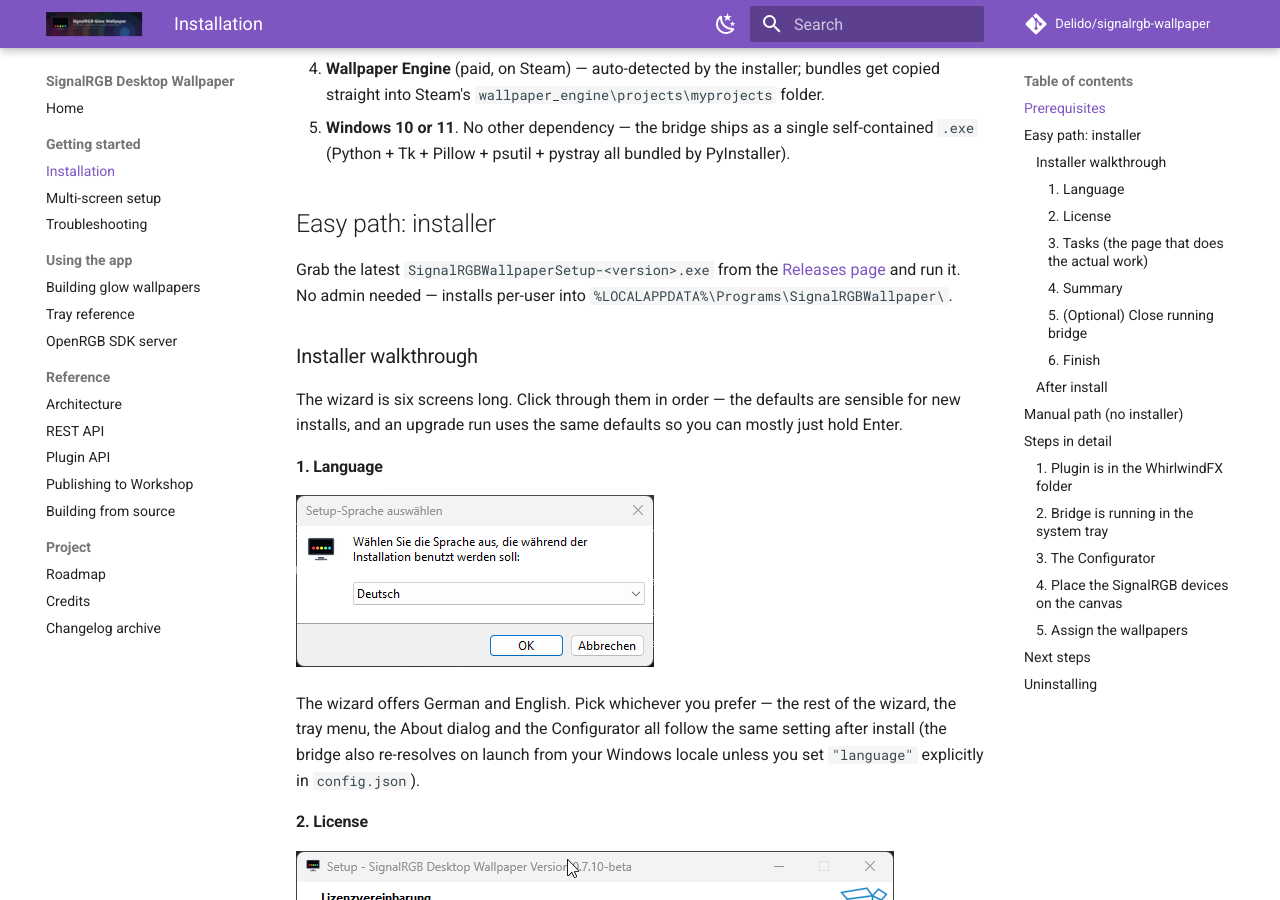
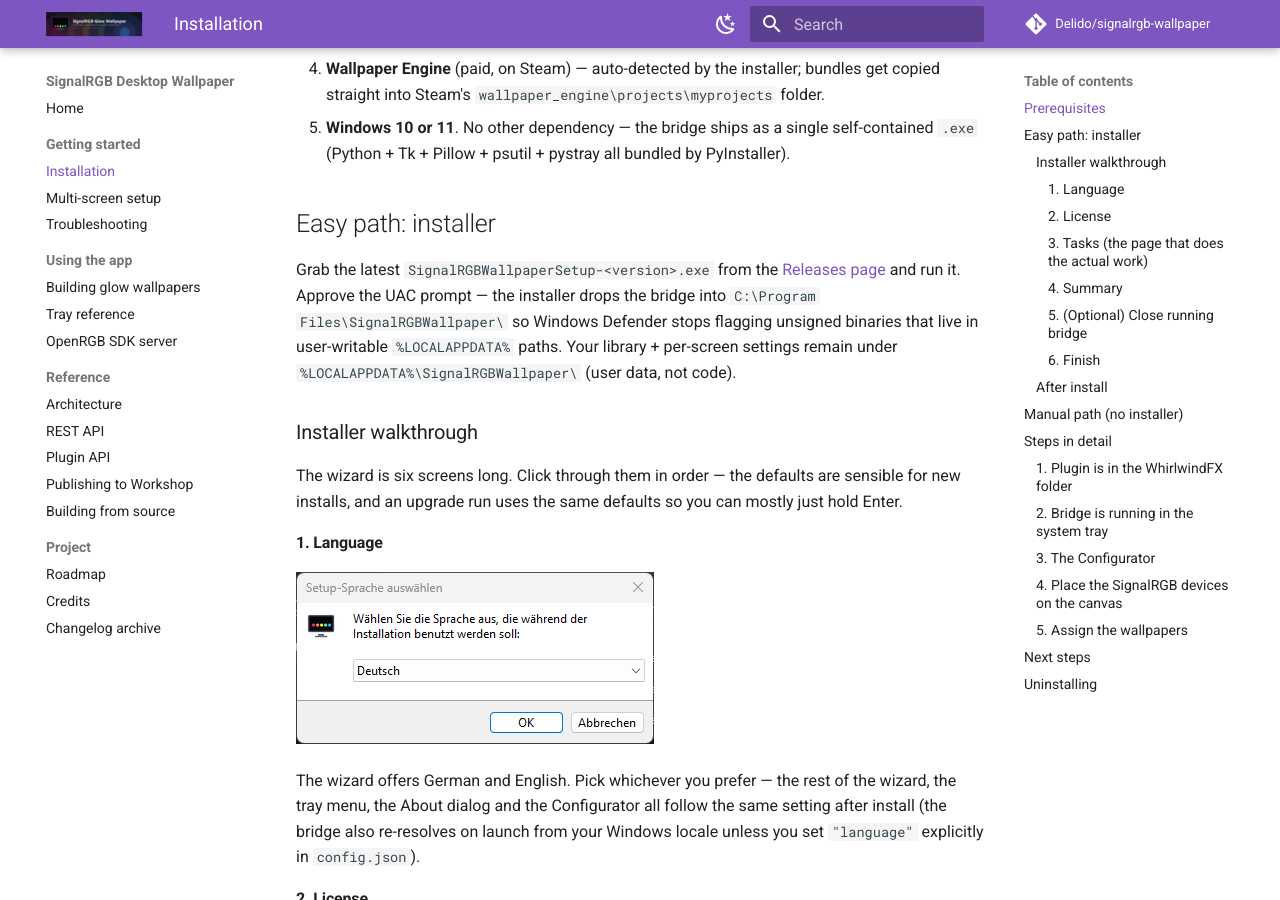
Before and after one commit to Delido/signalrgb-wallpaper, an MkDocs documentation site: the page built from docs/installation.md, in a window 1280 px wide and 900 px high, scrolled down 485 px. Built offline with MkDocs 1.6.1 and Material for MkDocs 9.7.7, drawn with Linux system fonts in a browser that asks for light colours; comment, search, counter and statistics services are not loaded.

Commit message:
v2.2.1: anti-Defender FP — Program Files install + small bootloader
Defender's ML heuristic (Trojan:Win32/Wacatac.C!ml) flagged
SignalRGBBridge.exe on every fresh install. Two structural fixes:

Install location
- {app} moves from %LOCALAPPDATA%\Programs\SignalRGBWallpaper to
  C:\Program Files\SignalRGBWallpaper (admin-only ACL = no longer a
  user-writable persistence location)
- PrivilegesRequired=admin; AlwaysUsePersonalGroup=yes (Win11 Start
  Menu picks up per-user shortcuts live, ProgramData entries don't)
- UsePreviousAppDir=no forces new path on upgrades
- CurStepChanged migration: stop running bridge, wipe legacy install
  dir, scrub Start-Menu folders in both {userprograms} and
  {commonprograms}, drop the HKCU Uninstall\_is1 entry

Binary shape
- PyInstaller -d noarchive: bytecode lives as .pyc files in _internal
  instead of a zlib-compressed PYZ archive appended to the EXE
- SignalRGBBridge.exe 5.9 MB → 0.56 MB (= pure bootloader, no more
  high-entropy crypter-shaped blob)
- --noupx defensive (UPX not on build PATH anyway)

Distribution
- winget Scope: user → machine via wingetcreate URL pipe-override
- docs/installation.md + docs/troubleshooting.md + HANDOFF.md +
  installer/signalrgb-wallpaper.iss header all updated to the new
  install path
- reimport-wallpaper-bundles.ps1 default -AppDir fixed (was double-
  broken: wrong location + bonus 'Bridge' suffix that never matched)

Known UX regression: silent tray auto-update now triggers a UAC
prompt mid-install. Unavoidable without code-signing.

Co-Authored-By: Claude Opus 4.7 <noreply@anthropic.com>

```diff
--- a/docs/installation.md
+++ b/docs/installation.md
@@ -27,8 +27,11 @@ Confirm these are working before you start:
 
 Grab the latest `SignalRGBWallpaperSetup-<version>.exe` from the
 [Releases page](https://github.com/Delido/signalrgb-wallpaper/releases/latest)
-and run it. No admin needed — installs per-user into
-`%LOCALAPPDATA%\Programs\SignalRGBWallpaper\`.
+and run it. Approve the UAC prompt — the installer drops the bridge
+into `C:\Program Files\SignalRGBWallpaper\` so Windows Defender
+stops flagging unsigned binaries that live in user-writable
+`%LOCALAPPDATA%` paths. Your library + per-screen settings remain
+under `%LOCALAPPDATA%\SignalRGBWallpaper\` (user data, not code).
 
 ### Installer walkthrough
 
```
Also changed, not shown: CHANGELOG.md (+61 -0 lines), HANDOFF.md (+3 -1 lines), docs/troubleshooting.md (+3 -1 lines), 5 other files.
